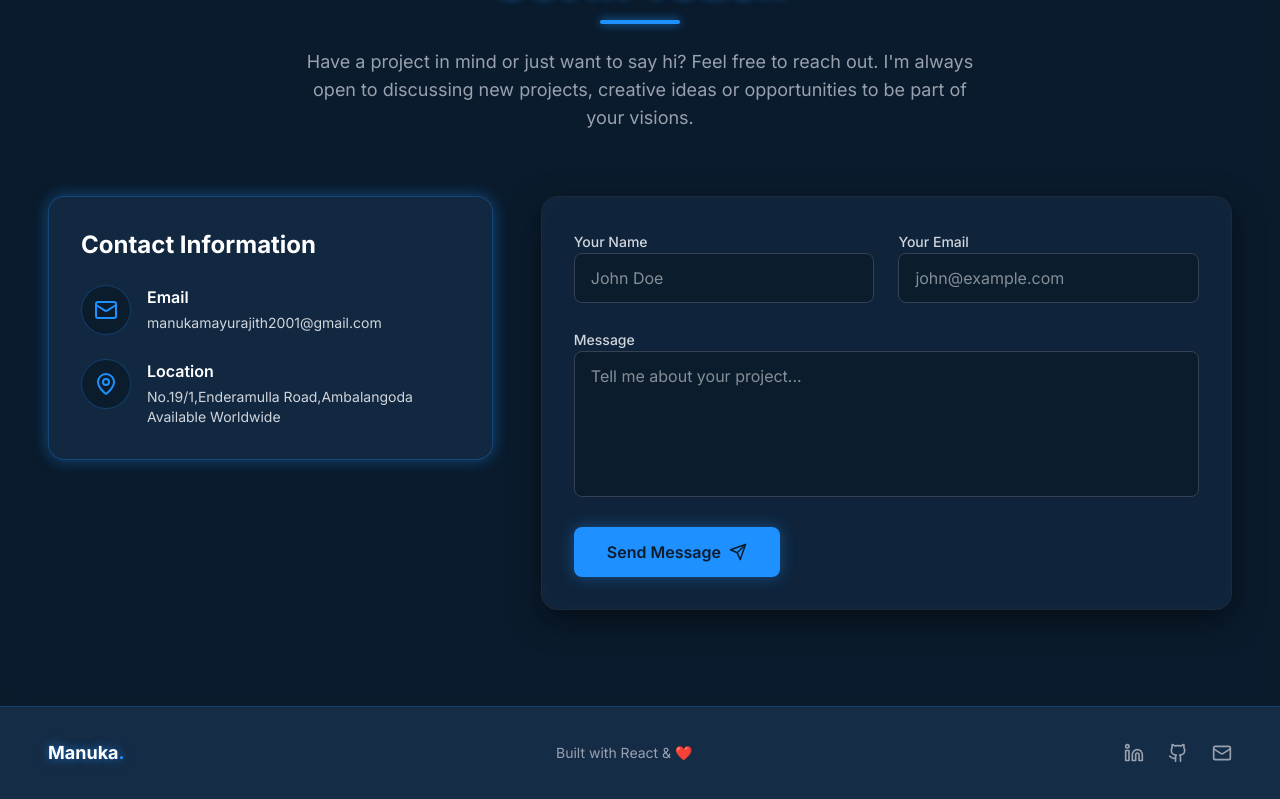
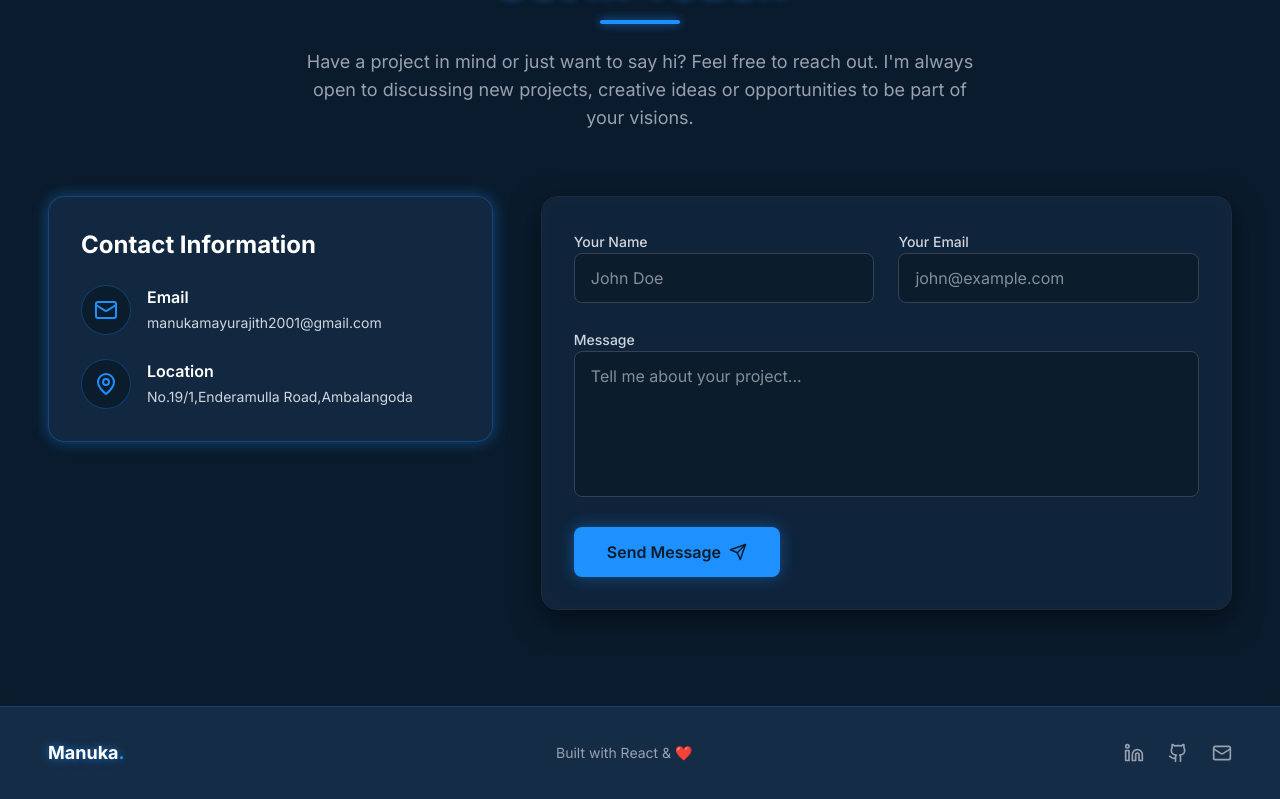
Before and after one commit to manuka8/my-portfolio, a React (Vite) app: page / in a window 1280 px wide. Shown: the part 3930-4729 px from the top of the page. Built offline with nearby package versions, Linux system fonts and the light colour scheme.

Commit message:
Update address

```diff
--- a/src/components/Contact.jsx
+++ b/src/components/Contact.jsx
@@ -57,7 +57,7 @@ const Contact = () => {
                                     </div>
                                     <div>
                                         <p className="font-semibold text-white mb-1">Location</p>
-                                        <p className="text-sm">No.19/1,Enderamulla Road,Ambalangoda<br />Available Worldwide</p>
+                                        <p className="text-sm">No.19/1,Enderamulla Road,Ambalangoda</p>
                                     </div>
                                 </div>
                             </div>
```
